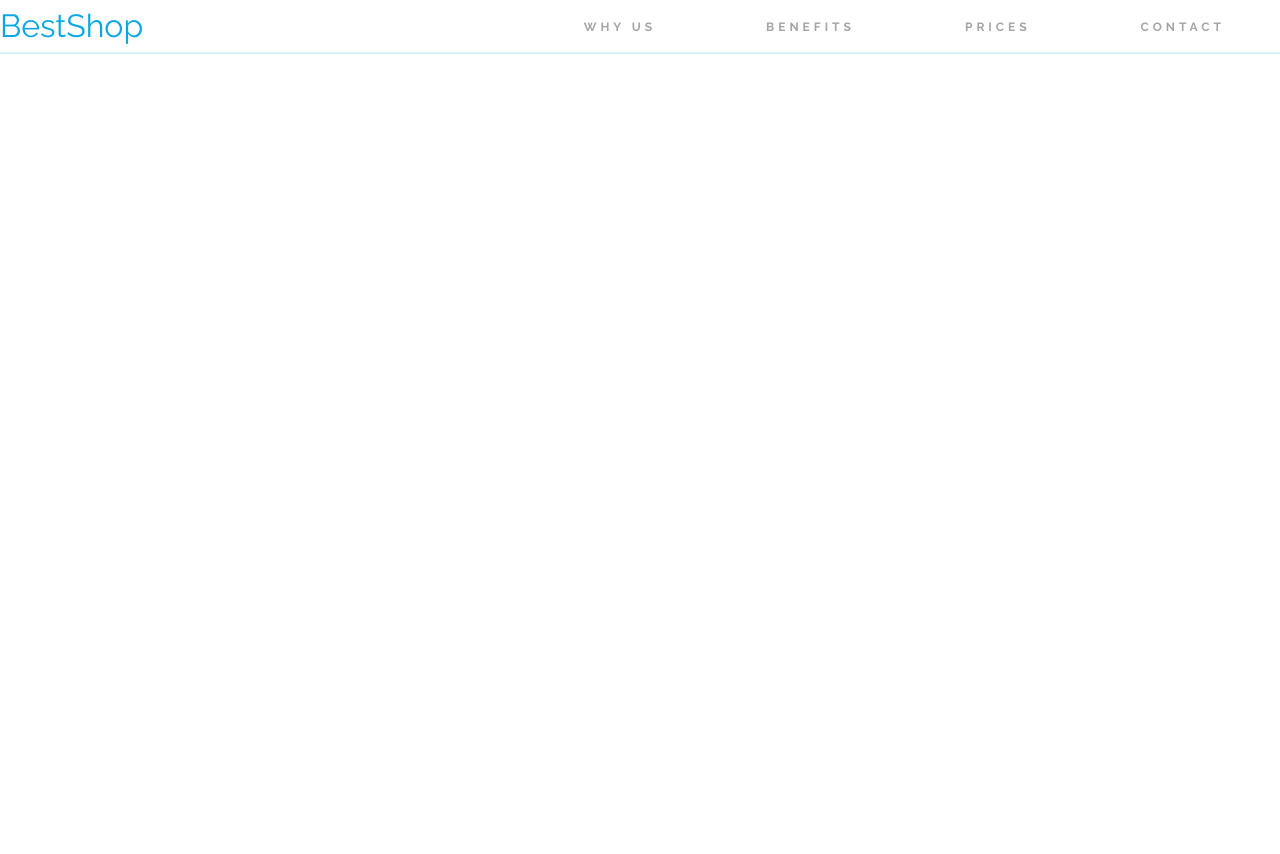
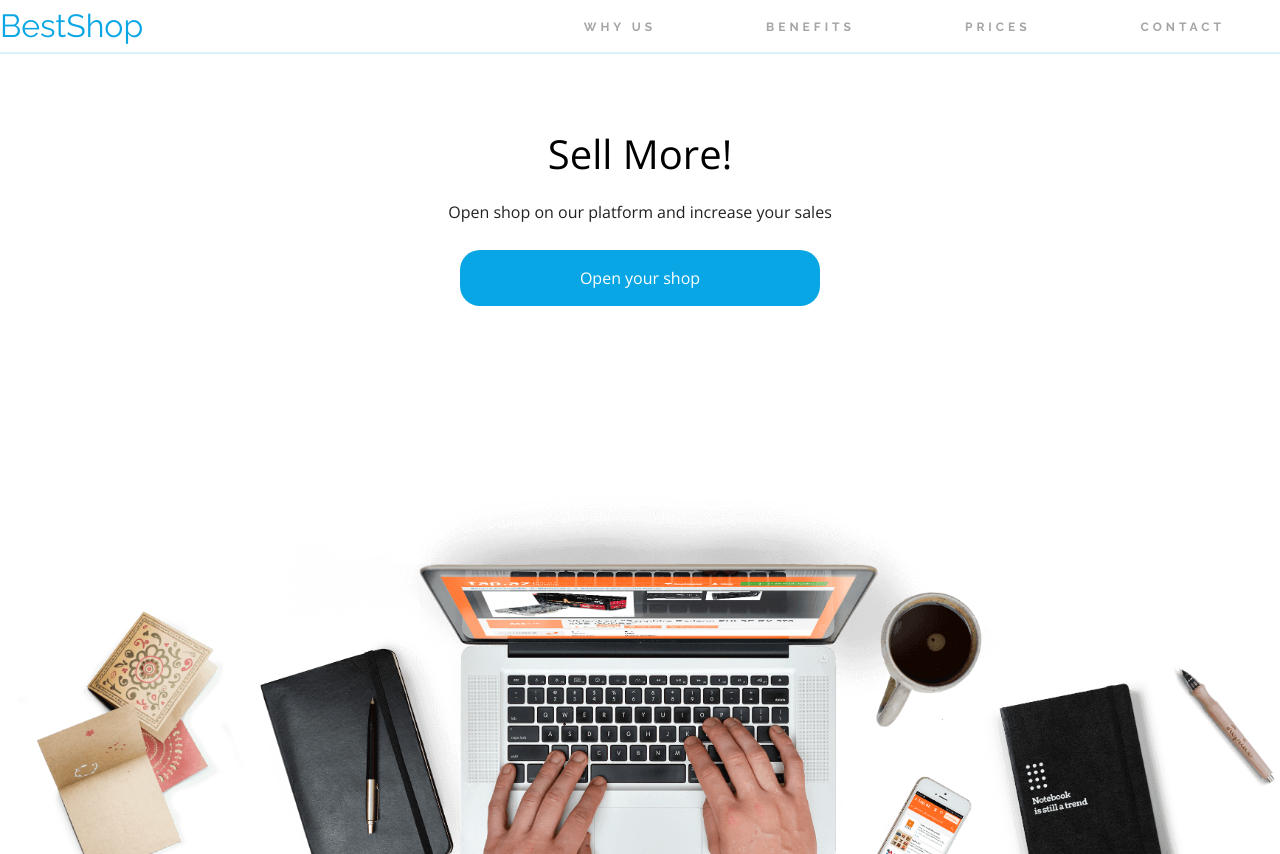
Before and after one commit to Makflay/BestShop, a plain HTML site: page index.html in a window 1280 px wide. Before the commit the page ends 800 px from the top, so only its background shows below. Drawn offline with nearby package versions, Linux system fonts and the light colour scheme.

Commit message:
Created Opening section

```diff
--- a/index.html
+++ b/index.html
@@ -34,5 +34,14 @@
     </div>
   </header>
 
+  <section class="opening-section">
+    <div class="container">
+      <h1>Sell More!</h1>
+      <p>Open shop on our platform and increase your sales</p>
+      <a href="#" class="cta-button">Open your shop</a>
+    </div>
+    <img src="./img/Background.png" alt="Background Image" class="bg-image">
+  </section>
+
 
 </body>
--- a/style/style.css
+++ b/style/style.css
@@ -75,3 +75,59 @@ body {
   color: var(--color-black);
   border-bottom: 2px solid var(--color-primary);
 }
+
+
+/* OPENING SECTION */
+
+.opening-section {
+  width: 100%;
+  height: 400px;
+  position: relative;
+  overflow: hidden;
+  padding-bottom: 400px;
+}
+
+.opening-section .bg-image {
+  position: absolute;
+  bottom: 0;
+  left: 0;
+  width: 100%;
+  height: auto;
+  z-index: -1;
+}
+
+.opening-section .container {
+  position: relative;
+  z-index: 1;
+  display: flex;
+  flex-direction: column;
+  justify-content: center;
+  align-items: center;
+  text-align: center;
+  padding: 80px 20px;
+}
+
+.opening-section h1 {
+  font-size: 2.5rem;
+  color: var(--color-black);
+  margin-bottom: 30px;
+}
+
+.opening-section p {
+  font-size: 1rem;
+  margin-bottom: 30px;
+}
+
+.cta-button {
+  display: inline-block;
+  padding: 20px 120px;
+  background-color: #08A6E4;
+  color: #fff;
+  text-decoration: none;
+  border-radius: 20px;
+  transition: background 0.3s ease;
+}
+
+.cta-button:hover {
+  background-color: #055f8d;
+}
```
